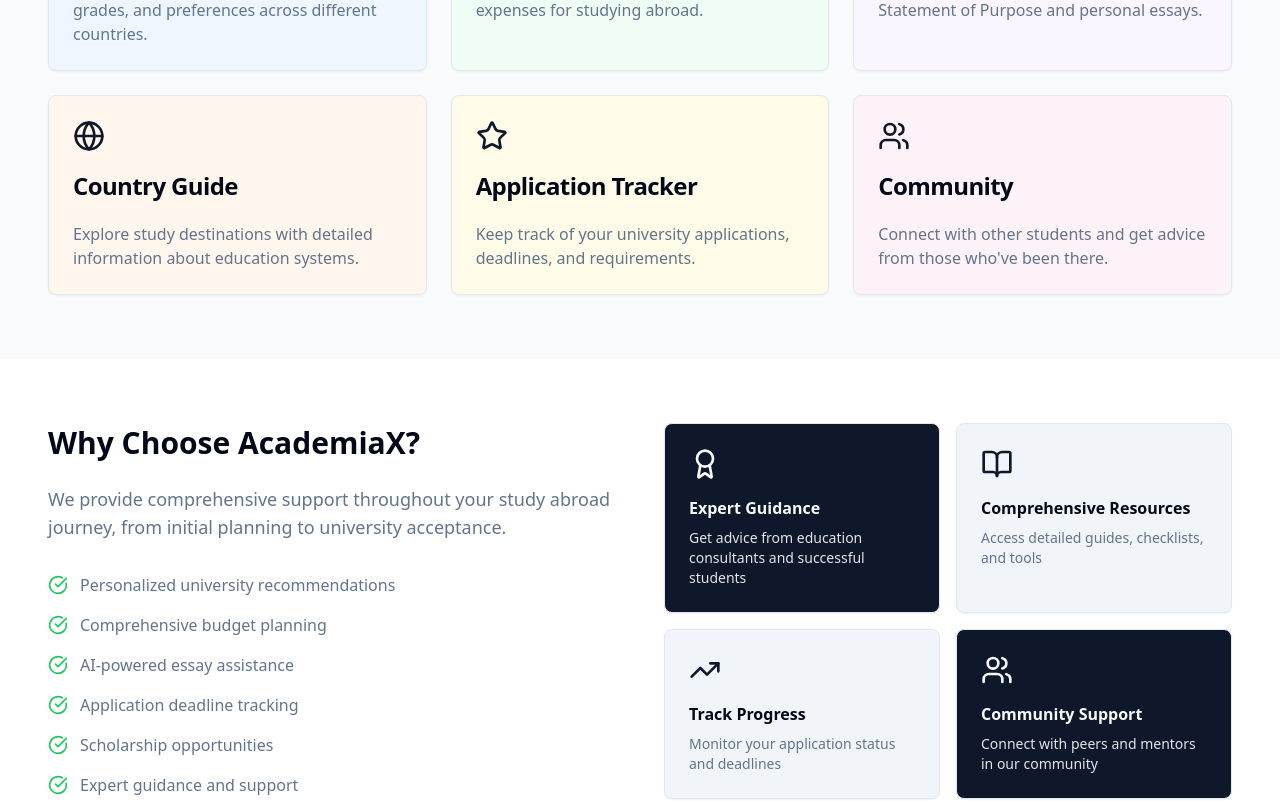
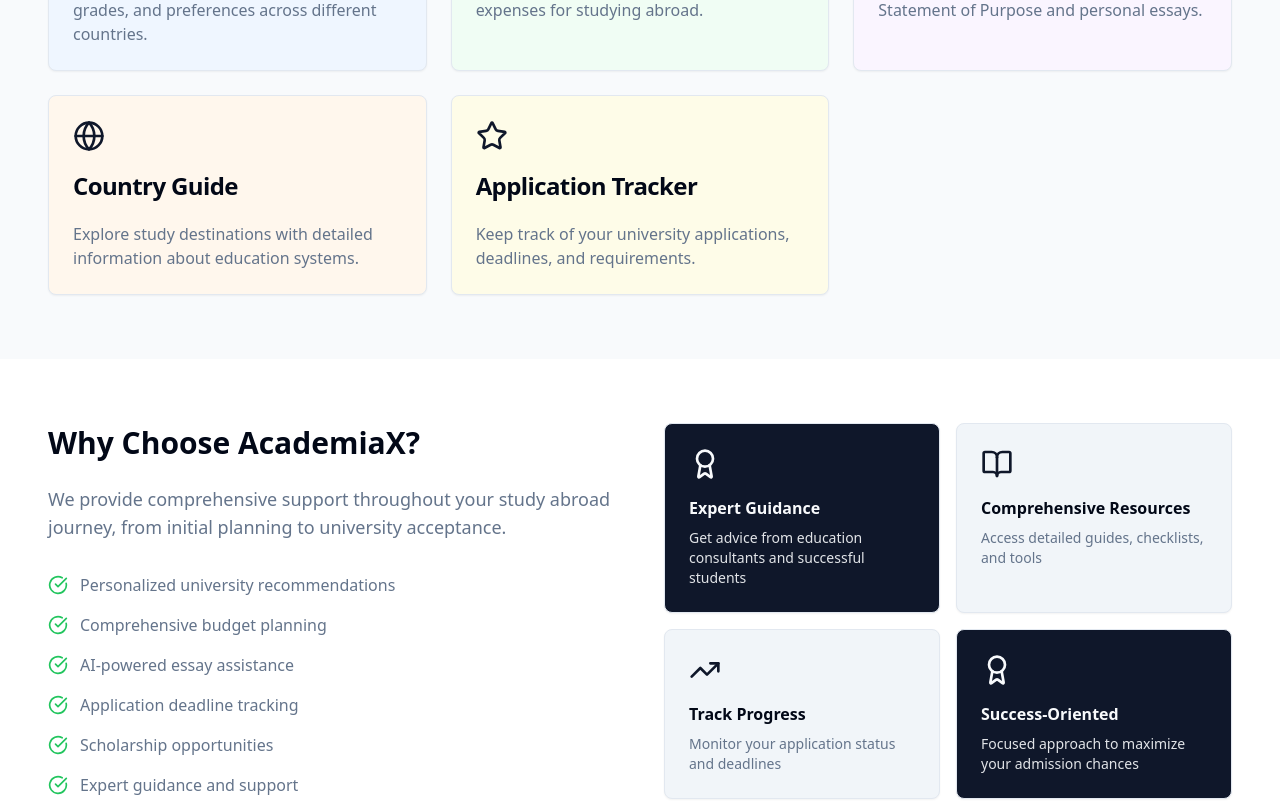
Before and after one commit to aadityaS18/academiax, a React (Vite) app: page / in a window 1280 px wide. Shown: the part 1160-1961 px from the top of the page. Built offline with nearby package versions, Linux system fonts and the light colour scheme; what @reactour/tour would draw is missing.

Commit message:
Remove community support
Remove community-related features from the application.

```diff
--- a/src/pages/Index.tsx
+++ b/src/pages/Index.tsx
@@ -1,7 +1,8 @@
+
 import { Card, CardContent, CardDescription, CardHeader, CardTitle } from "@/components/ui/card";
 import { Button } from "@/components/ui/button";
 import { Badge } from "@/components/ui/badge";
-import { ArrowRight, GraduationCap, Calculator, Globe, Star, Users, Brain, CheckCircle, TrendingUp, Award, BookOpen, Shield, Clock, Heart } from "lucide-react";
+import { ArrowRight, GraduationCap, Calculator, Globe, Star, Brain, CheckCircle, TrendingUp, Award, BookOpen, Shield, Clock, Heart } from "lucide-react";
 import { Link } from "react-router-dom";
 import { ThemeToggle } from "@/components/ThemeToggle";
 
@@ -41,13 +42,6 @@ const Index = () => {
       description: "Keep track of your university applications, deadlines, and requirements.",
       link: "/application-tracker",
       color: "bg-yellow-50 dark:bg-yellow-900/20"
-    },
-    {
-      icon: <Users className="h-8 w-8 text-primary" />,
-      title: "Community",
-      description: "Connect with other students and get advice from those who've been there.",
-      link: "/community",
-      color: "bg-pink-50 dark:bg-pink-900/20"
     }
   ];
 
@@ -266,9 +260,9 @@ const Index = () => {
                 <p className="text-sm text-muted-foreground">Monitor your application status and deadlines</p>
               </Card>
               <Card className="p-6 bg-primary text-primary-foreground">
-                <Users className="h-8 w-8 mb-4" />
-                <h3 className="font-bold mb-2">Community Support</h3>
-                <p className="text-sm opacity-90">Connect with peers and mentors in our community</p>
+                <Award className="h-8 w-8 mb-4" />
+                <h3 className="font-bold mb-2">Success-Oriented</h3>
+                <p className="text-sm opacity-90">Focused approach to maximize your admission chances</p>
               </Card>
             </div>
           </div>
```
